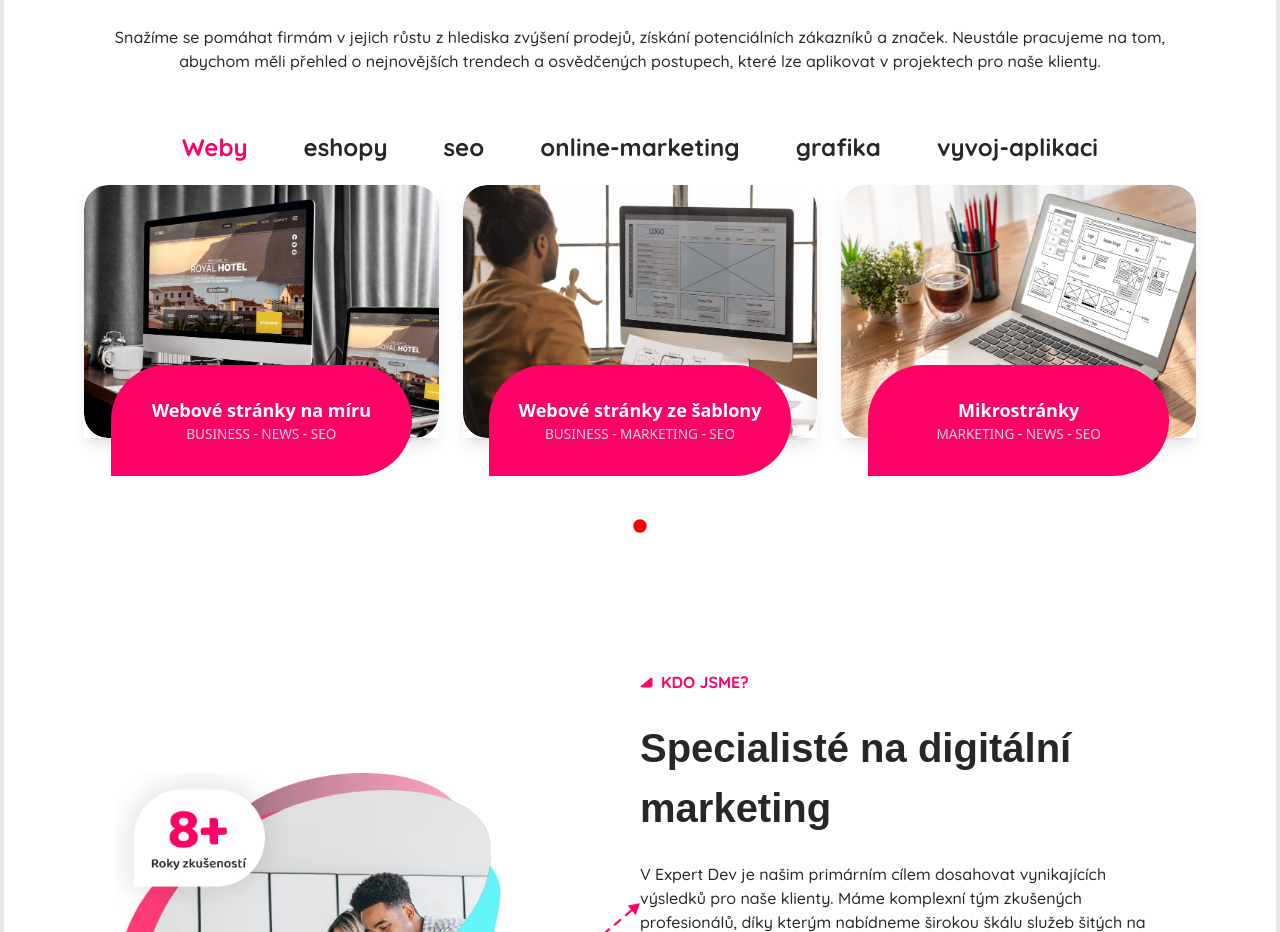
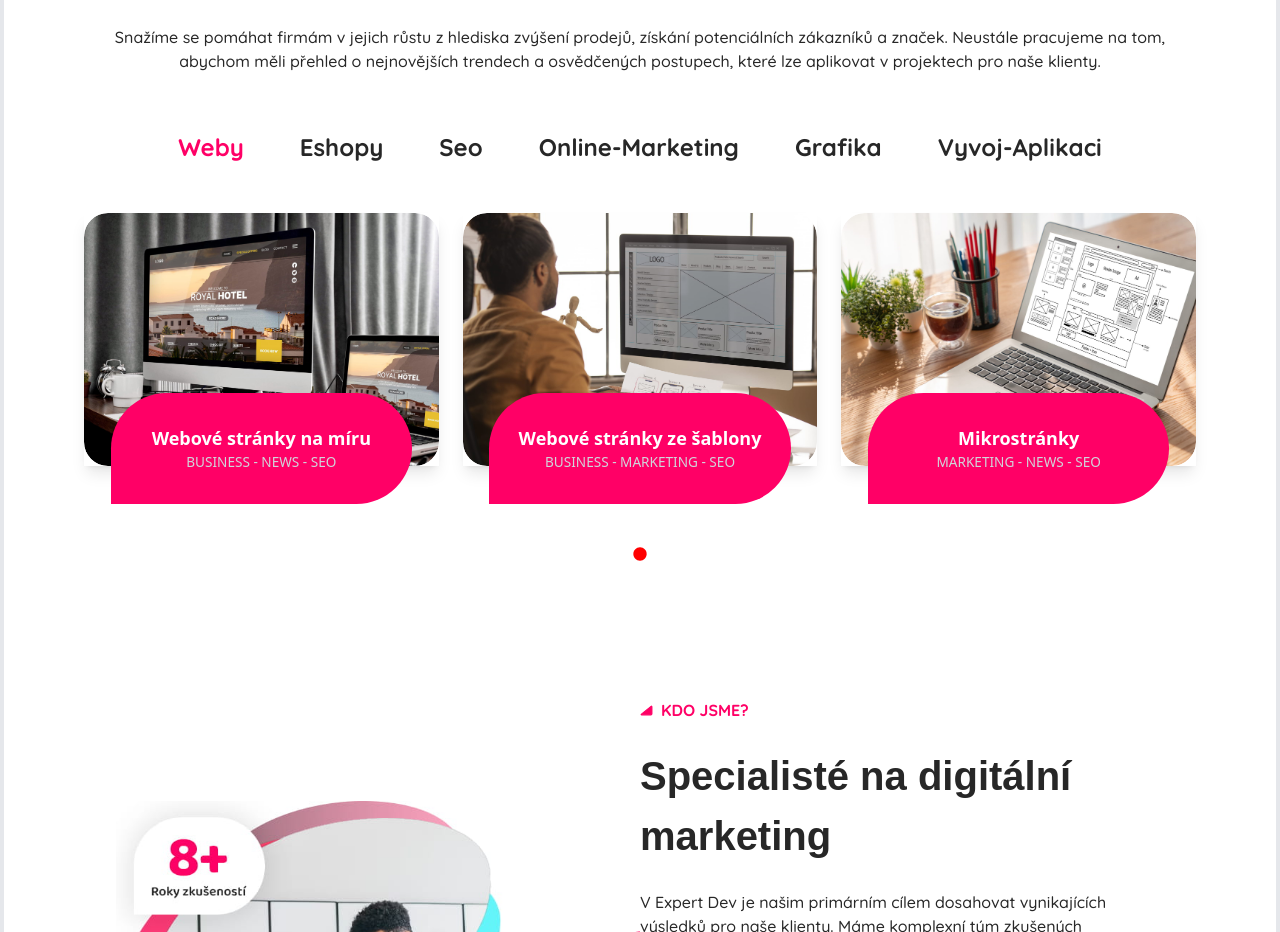
Before and after one commit to Atifzada/expert_dev, a Next.js app: page / in a window 1280 px wide. Shown: the part 1300-2232 px from the top of the page. Built offline with nearby package versions, Linux system fonts and the light colour scheme; a web font is replaced by a local one.

Commit message:
Fix bugs in the section 3

```diff
--- a/components/Section3.tsx
+++ b/components/Section3.tsx
@@ -92,14 +92,14 @@ const Section3: React.FC = () => {
                       aria-controls={tab.key}
                       aria-selected={activeTab === tab.key ? "true" : "false"}
                     >
-                      <span className="border-b-2 border-transparent hover:border-custom-red transition-all duration-500 ease-in">
+                      <span className="border-b-2 border-transparent hover:border-custom-red transition-all duration-500 ease-in capitalize">
                         {tab.label}
                       </span>
                     </button>
                   </li>
                 ))}
               </ul>
-              <div className="">
+              <div className="mt-12 ">
                 {TABS_DATA.map((tab) => (
                   <div
                     key={tab.key}
```
